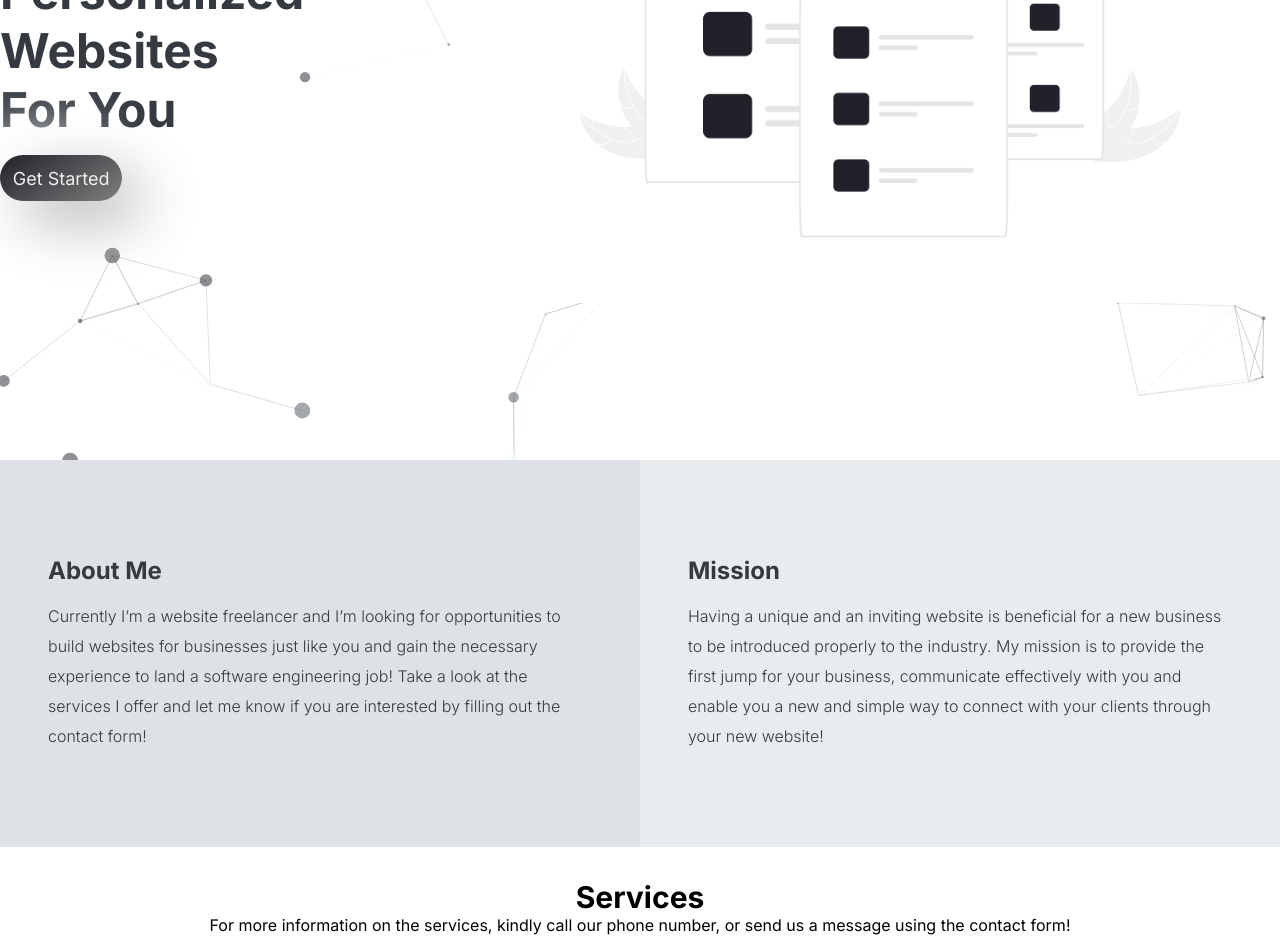
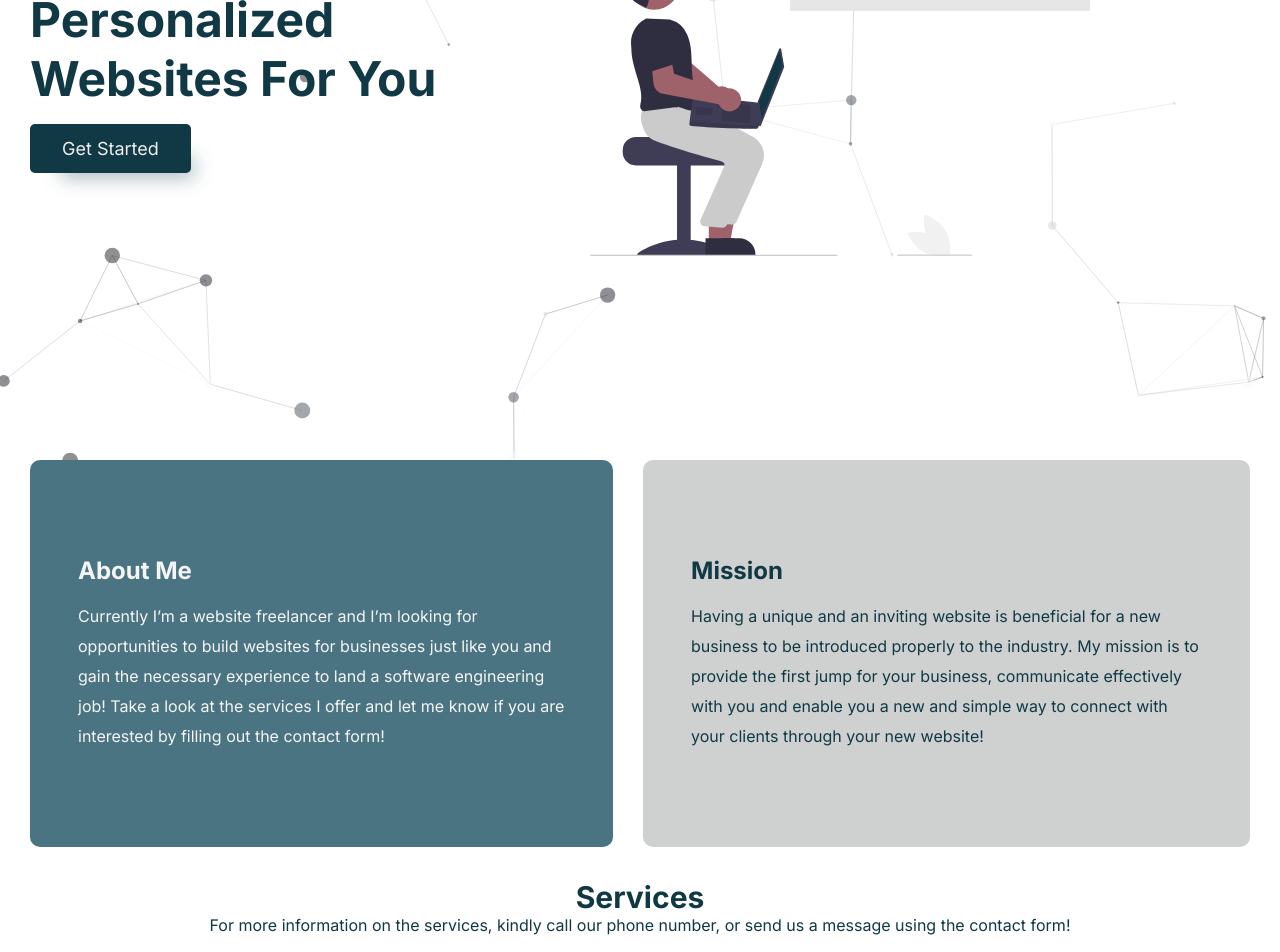
Before and after one commit to sahag98/Website-Freelancer, a React (Vite) app: page / in a window 1280 px wide. Shown: the part 340-1292 px from the top of the page. Built offline with nearby package versions, Linux system fonts and the light colour scheme.

Commit message:
styling changes

```diff
--- a/src/components/header/Header.jsx
+++ b/src/components/header/Header.jsx
@@ -1,6 +1,6 @@
 import React from 'react'
 import './header.css'
-import responsive from '../../assets/responsive.png'
+import responsive from '../../assets/web.svg'
 import { motion } from 'framer-motion'
 
 const Header = () => {
@@ -12,7 +12,7 @@ const Header = () => {
                     <a href="#contact">
                         <motion.button
                             whileHover={{
-                                scale: 1.1,
+                                scale: 1.02,
                             }}
                             className='header-button'>
                             Get Started
--- a/src/components/header/header.css
+++ b/src/components/header/header.css
@@ -18,9 +18,11 @@
 
 .header-wrapper {
     display: flex;
+    width: 100%;
+    padding: 0px 30px;
     align-items: center;
+    justify-content: space-between;
     z-index: 0;
-
 }
 
 .blob {
@@ -36,43 +38,40 @@
 
 .header-title {
     z-index: 2;
-    width: 50%;
+    width: 75%;
     font-size: 48px;
     color: var(--primary-text-color);
 }
 
 .header-button {
     margin: 1rem 0rem;
-    padding: 0.8rem;
+    padding: 0.9rem 2rem;
     border: none;
     font-size: 18px;
-    background-color: #212529;
+    background-color: #103845;
     color: var(--secondary-text-color);
     cursor: pointer;
-    border-radius: 50px;
-    background: linear-gradient(145deg, #212129, #7f7f7f);
-    box-shadow: 20px 20px 60px #b0b0b0,
-        -20px -20px 60px #ffffff;
+    border-radius: 5px;
+    /* background: linear-gradient(145deg, #212129, #7f7f7f); */
+    -webkit-box-shadow: 17px 19px 19px -14px rgba(16,56,69,0.35);
+-moz-box-shadow: 17px 19px 19px -14px rgba(16,56,69,0.35);
+box-shadow: 17px 19px 19px -14px rgba(16,56,69,0.35);
+transition: all 0.3s ease-in-out;
 }
 
 
 .header-button:hover {
-    background-color: #2d2e2f;
+    background-color: #175265;
 }
 
 .header-left {
-    flex: 2;
+    /* flex: 2; */
     z-index: 99;
 }
 
-.header-right {
-    flex: 1;
-}
-
-
 .header-img {
-    width: 800px;
-    justify-content: flex-end;
+    width: 500px;
+    margin-right: 10rem;
 }
 
 @media screen and (max-width:930px) {
@@ -83,6 +82,11 @@
 
     }
 
+    .header-wrapper {
+        padding: 0px 0px;
+
+        width: 100%;
+    }
     .header-left {
         display: flex;
         flex-direction: column;
@@ -103,8 +107,8 @@
 
     .header {
         display: flex;
-        padding: 0rem 3rem;
-        justify-content: center;
+        padding: 0rem 1rem;
+        /* justify-content: center; */
         height: 100vh;
 
     }
--- a/src/components/intro/intro.css
+++ b/src/components/intro/intro.css
@@ -1,38 +1,44 @@
 .intro {
     display: flex;
     align-items: center;
+    gap: 30px;
+    margin: 0px 30px 0px 30px;
     color: var(--primary-text-color);
 }
 
 .about {
-    background-color: #DEE2E6;
-    flex: 1;
+    background-color: #4b7482;
     padding: 6rem 3rem;
+    border-radius: 10px;
 }
 
-.about>h2,
+.about>h2{
+    color: whitesmoke;
+    margin-bottom: 1rem;
+}
+
 .mission>h2 {
-
     margin-bottom: 1rem;
 }
 
 
 .about>p {
     width: 100%;
-    font-weight: 300;
+    font-weight: 400;
+    color: whitesmoke;
     font-size: 1rem;
     line-height: 30px;
 }
 
 .mission {
-    background-color: var(--primary-bg);
-    flex: 1;
+    background-color:#cfd1d0;
     padding: 6rem 3rem;
+    border-radius: 10px;
 }
 
 .mission>p {
     width: 100%;
-    font-weight: 300;
+    font-weight: 400;
     font-size: 1rem;
     line-height: 30px;
 }
--- a/src/components/navbar/navbar.css
+++ b/src/components/navbar/navbar.css
@@ -28,6 +28,7 @@ a:hover {
     flex: 1;
     align-items: center;
     justify-content: center;
+    font-weight: 500;
     list-style: none;
     transition: all 1s ease-in-out;
 }
--- a/src/components/services/services.css
+++ b/src/components/services/services.css
@@ -15,9 +15,14 @@
     height: 100%;
 }
 
+.service-header >p{
+    color: var(--primary-text-color);
+}
+
 
 .service-title {
     font-size: 15px;
+    color: var(--primary-text-color);
 }
 
 
--- a/src/index.css
+++ b/src/index.css
@@ -1,7 +1,7 @@
 :root {
     --primary-bg: #E9ECEF;
     --secondary-bg: #212529;
-    --primary-text-color: #343A40;
+    --primary-text-color: #103845;
     --secondary-text-color: rgb(239, 238, 238);
     --border-radius: 8px;
     --speed: 500ms;
```
Also changed, not shown: src/assets/web.svg (added).
